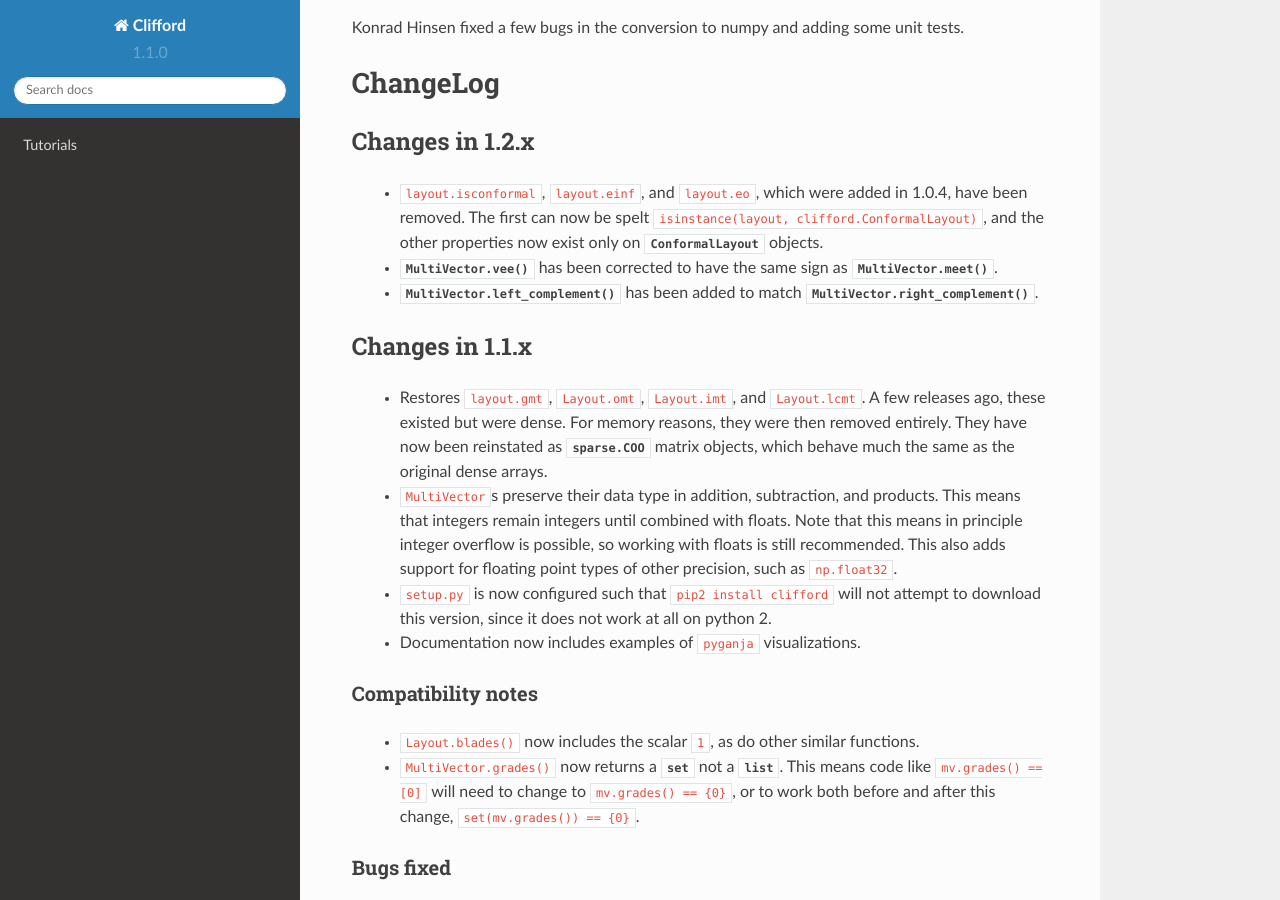
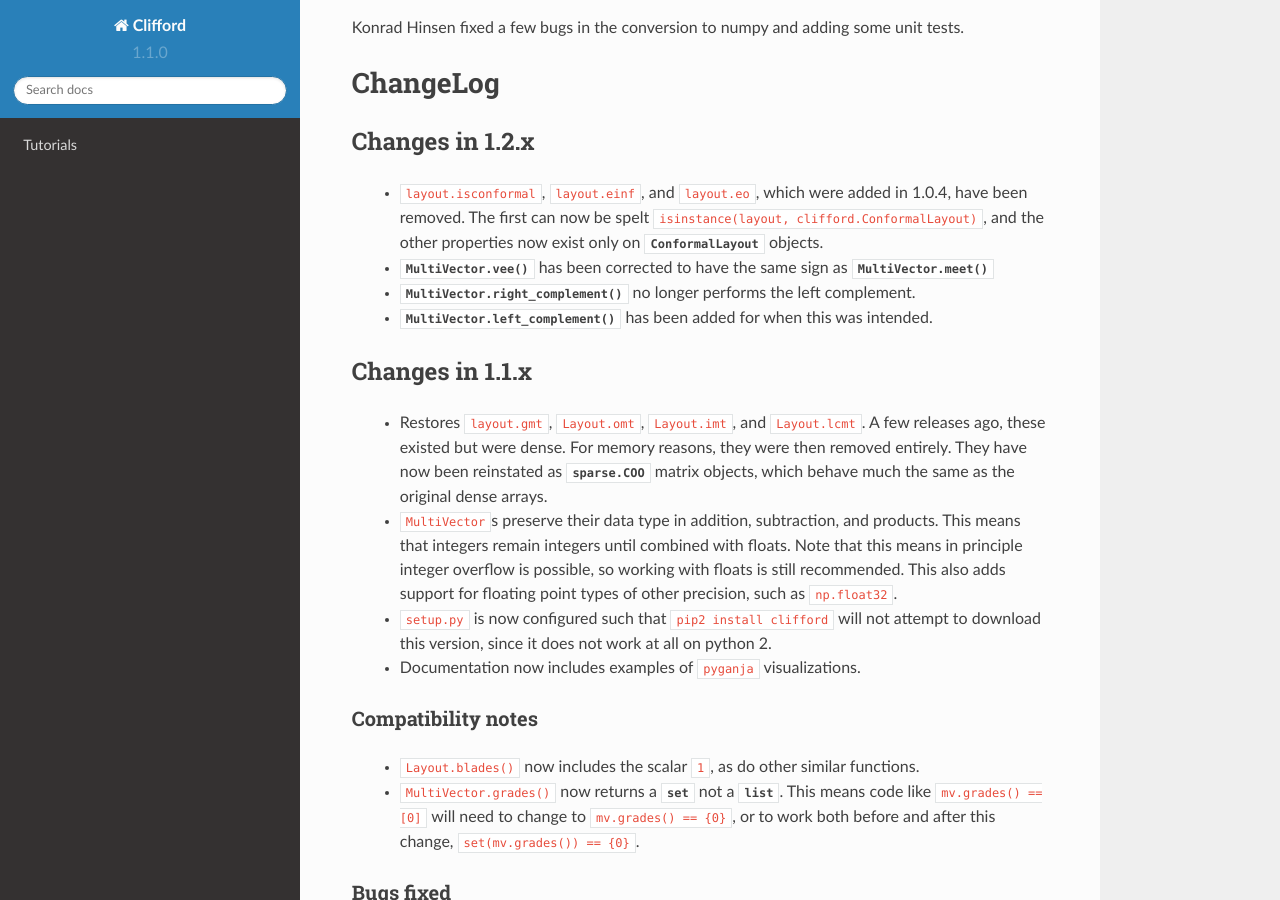
Before and after one commit to pygae/clifford, a Sphinx documentation site: the page built from docs/issues_and_changelog.rst, in a window 1280 px wide and 900 px high, scrolled down 1918 px. Built offline with Sphinx 7.4.7 and the Read the Docs theme 2.0.0, drawn with Linux system fonts in a browser that asks for light colours; pages that are not in the unit, such as notebooks, are missing from menus.

Commit message:
Unswap the left and right complement
Fixes gh-216

```diff
--- a/docs/issues_and_changelog.rst
+++ b/docs/issues_and_changelog.rst
@@ -113,9 +113,9 @@ Changes in 1.2.x
    ``isinstance(layout, clifford.ConformalLayout)``, and the other properties
    now exist only on :class:`ConformalLayout` objects.
  * :meth:`MultiVector.vee` has been corrected to have the same sign as
-   :meth:`MultiVector.meet`.
- * :meth:`MultiVector.left_complement` has been added to match
-   :meth:`MultiVector.right_complement`.
+   :meth:`MultiVector.meet`
+ * :meth:`MultiVector.right_complement` no longer performs the left complement.
+ * :meth:`MultiVector.left_complement` has been added for when this was intended.
 
 
 Changes in 1.1.x
```
Also changed, not shown: 2 other files.
